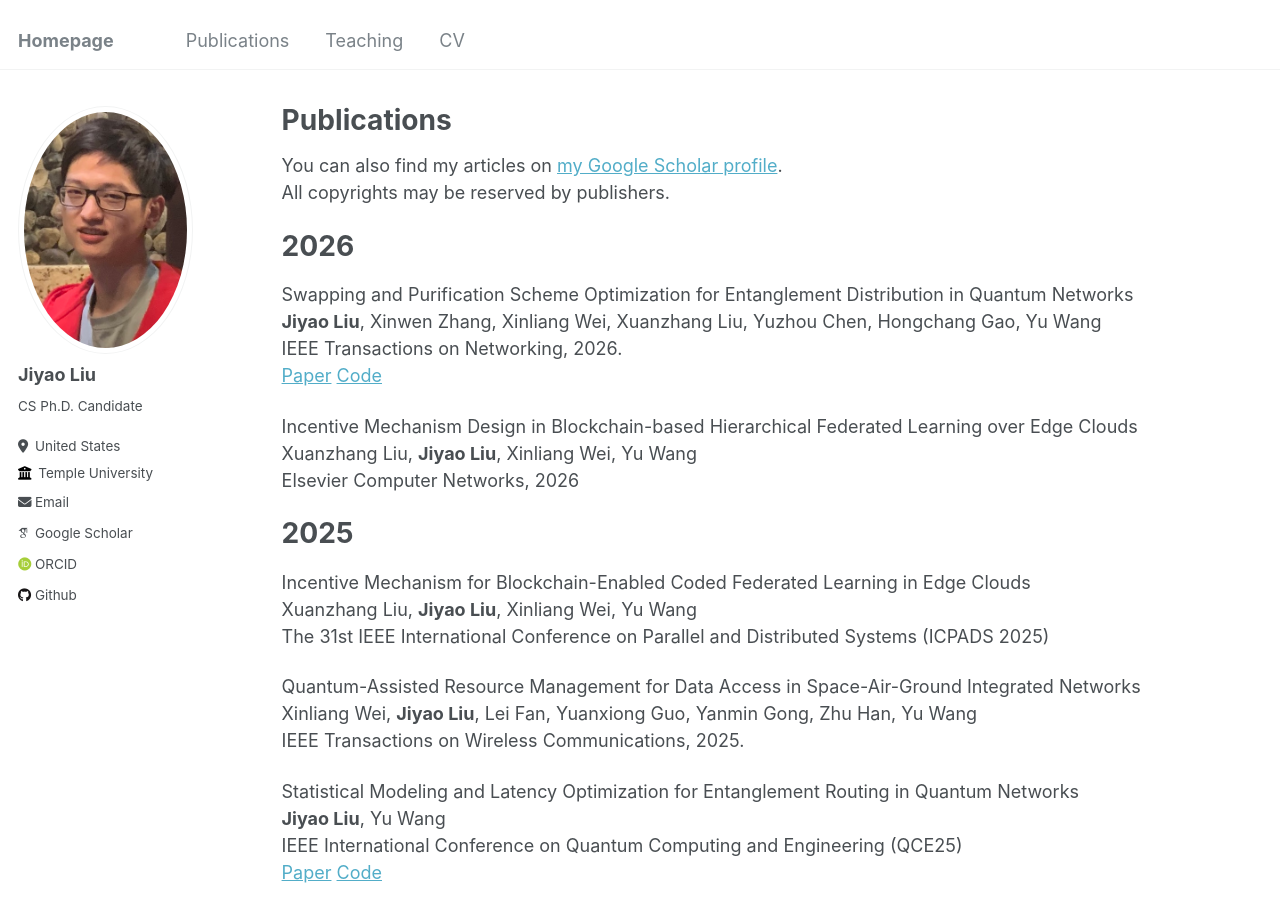
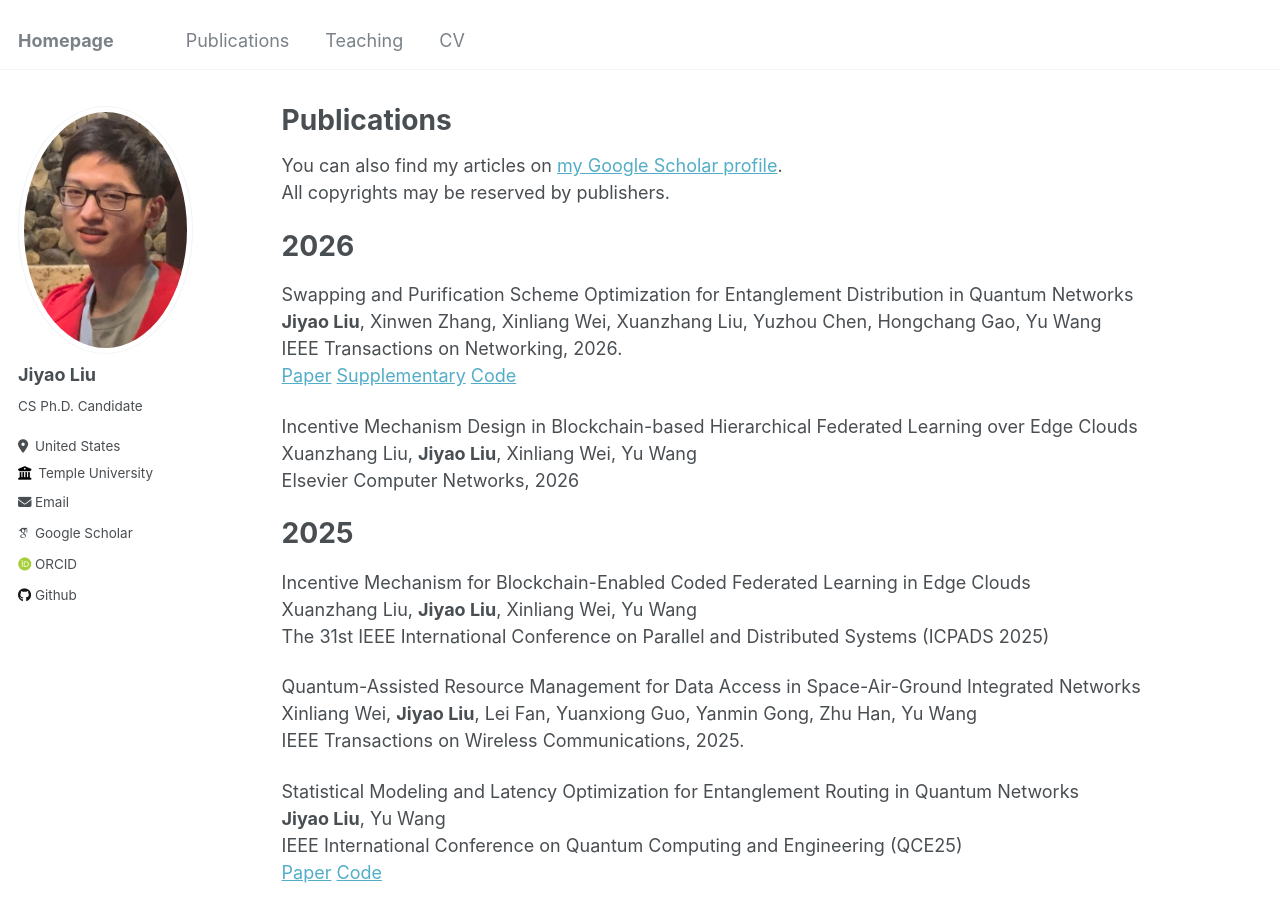
Before and after one commit to Jiyao17/jiyao17.github.io, a Jekyll site: the page built from _pages/publications.md, in a window 1280 px wide and 900 px high. Built offline with Jekyll 4.4.1, drawn with Linux system fonts in a browser that asks for light colours; some web fonts are replaced.

Commit message:
update ton paper supplementary

```diff
--- a/_pages/publications.md
+++ b/_pages/publications.md
@@ -28,7 +28,7 @@ All copyrights may be reserved by publishers.
 Swapping and Purification Scheme Optimization for Entanglement Distribution in Quantum Networks
 **Jiyao Liu**, Xinwen Zhang, Xinliang Wei, Xuanzhang Liu, Yuzhou Chen, Hongchang Gao, Yu Wang
 IEEE Transactions on Networking, 2026.
-[Paper](/files/papers/2026/OSPS_IWQoS_ToN_final.pdf){:target="_blank"} [Code](https://github.com/Jiyao17/sptree){:target="_blank"}
+[Paper](/files/papers/2026/OSPS_IWQoS_ToN_final.pdf){:target="_blank"} [Supplementary](/files/papers/2026/OSPS_IWQoS_ToN_final-sup.pdf){:target="_blank"} [Code](https://github.com/Jiyao17/sptree){:target="_blank"}
 
 
 Incentive Mechanism Design in Blockchain-based Hierarchical Federated Learning over Edge Clouds
```
Also changed, not shown: 1 other file.
